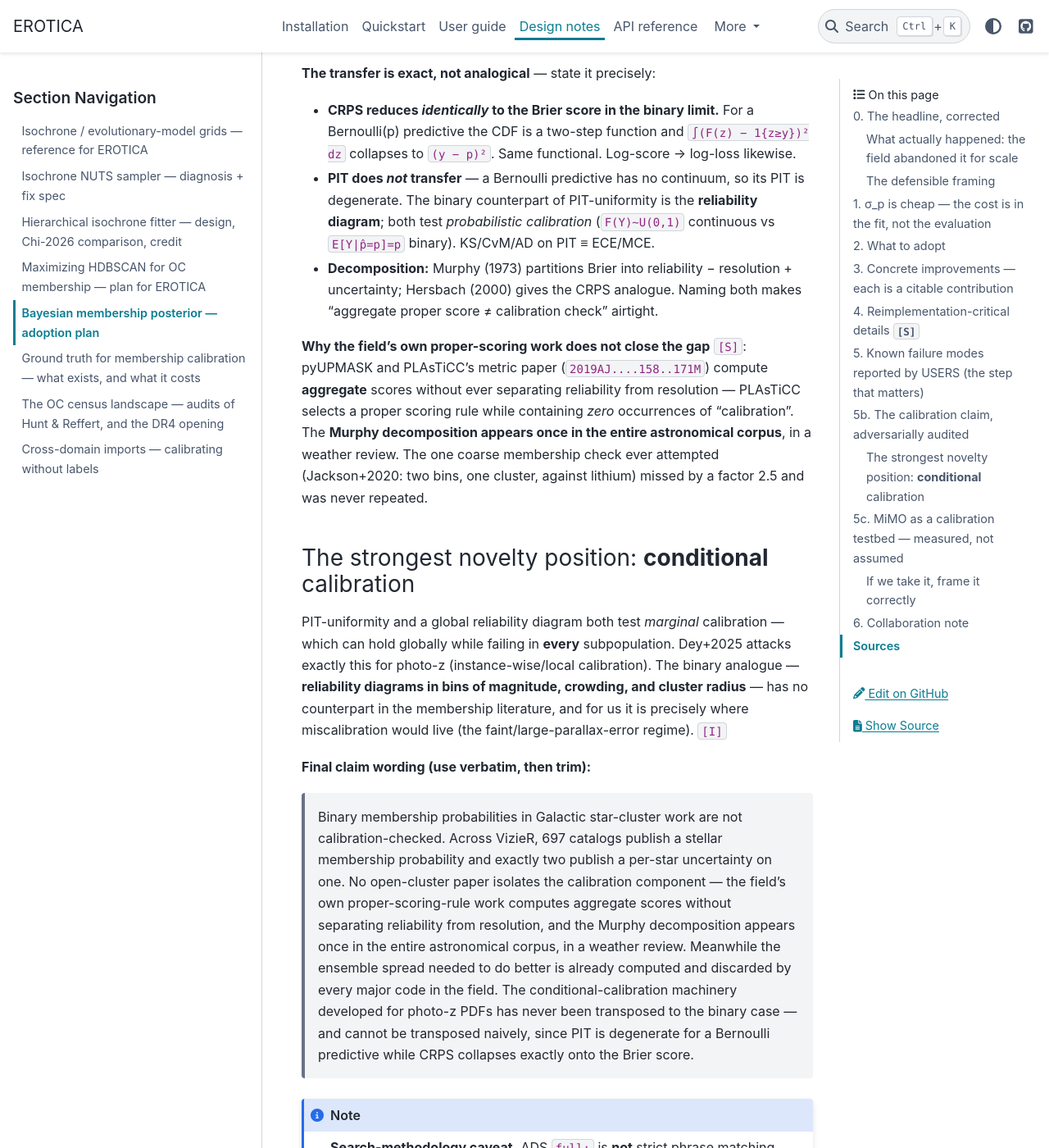
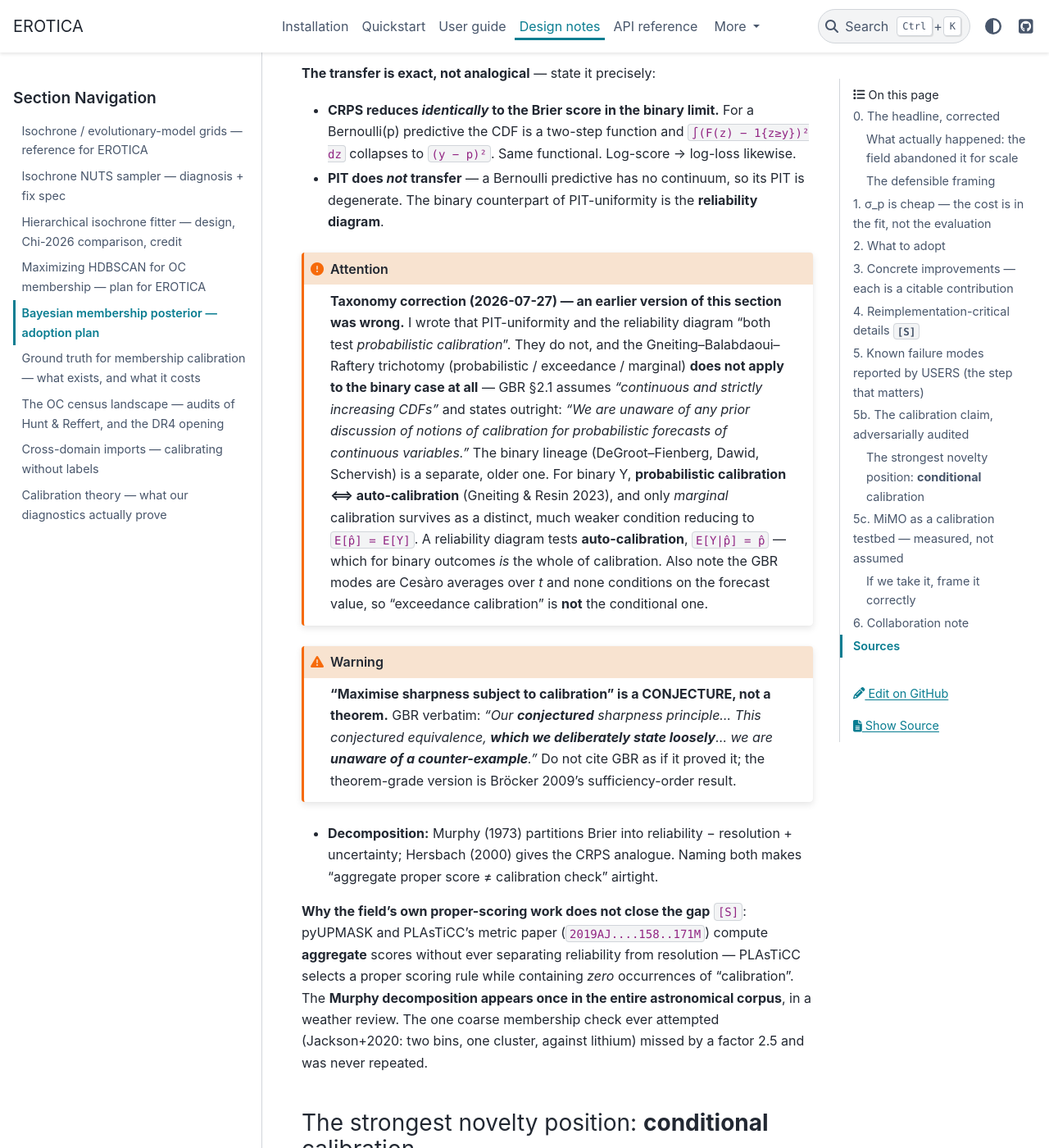
Before and after one commit to notluquis/erotica, a Sphinx documentation site: the page built from docs/design-notes/bayesian_membership_posterior.md, in a window 1280 px wide and 1400 px high, scrolled down 6924 px. Shown: the whole window at 82% size. Built offline with Sphinx 7.4.7 and the PyData theme 0.15.4, drawn with Linux system fonts in a browser that asks for light colours.

Commit message:
docs: calibration theory, including where our plan is weaker than claimed
Corrects a taxonomy error I introduced. I had written that PIT-uniformity and the
reliability diagram "both test probabilistic calibration". They do not: the
Gneiting-Balabdaoui-Raftery trichotomy assumes continuous strictly increasing
CDFs and does not apply to the binary case at all -- GBR say outright they were
unaware of any prior discussion for continuous variables, the binary lineage
being the separate older DeGroot-Fienberg/Dawid/Schervish one. For binary Y,
probabilistic calibration is equivalent to auto-calibration, and a reliability
diagram tests auto-calibration. Also flagged that "maximise sharpness subject to
calibration" is a CONJECTURE, stated as such by its own authors, not a theorem.

Practical consequences recorded: aggregate proper scores confound reliability
against resolution with opposite signs, and since UNC depends only on the
contamination fraction, Brier and log-loss are NOT comparable across clusters
with different contamination. Conditional binned reliability tests GROUPING LOSS,
not calibration loss. Replace ECE with the CORP reliability diagram and the MCB
term of the Brier decomposition, and deprecate Hosmer-Lemeshow, which
calibration.py implements and which Van Calster and Paul-Pennell-Lemeshow both
advise against.

Multicalibration is the right conceptual frame but the wrong technical one for
three pre-specified covariates: use the union of marginal binnings rather than the
product partition, do not claim omniprediction, and note the terminology trap
where "conditional calibration" means forecast-value conditioning in one school
and covariate conditioning in the other.

Four ways the theory says the plan is weaker: latent labels gate every diagnostic;
simulating from the fitted family is near-vacuous self-consistency; calibration is
nearly automatic when the model is right, so a good curve must be paired with
discrimination and grouping loss; and for a SINGLE fixed threshold, thresholding
the raw miscalibrated probability has zero calibration regret when the curve is
monotone.

The programme's real justification, which is stronger than "calibration is good
practice": the cluster+field mixture is Efron's two-groups model, 1-p_i is the
local FDR, and the expected contamination of a published member list is
E[1-p_i | i in S] -- honest only if p_i is calibrated conditional on selection.

Co-Authored-By: Claude Opus 5 (1M context) <noreply@anthropic.com>

````diff
--- a/docs/design-notes/bayesian_membership_posterior.md
+++ b/docs/design-notes/bayesian_membership_posterior.md
@@ -209,8 +209,29 @@ production infrastructure in RAIL/`qp`. An adversarial referee *will* find these
   predictive the CDF is a two-step function and `∫(F(z) − 1{z≥y})² dz` collapses to `(y − p)²`. Same
   functional. Log-score → log-loss likewise.
 - **PIT does *not* transfer** — a Bernoulli predictive has no continuum, so its PIT is degenerate.
-  The binary counterpart of PIT-uniformity is the **reliability diagram**; both test *probabilistic
-  calibration* (`F(Y)~U(0,1)` continuous vs `E[Y|p̂=p]=p` binary). KS/CvM/AD on PIT ≡ ECE/MCE.
+  The binary counterpart of PIT-uniformity is the **reliability diagram**.
+
+```{attention}
+**Taxonomy correction (2026-07-27) — an earlier version of this section was wrong.** I wrote that
+PIT-uniformity and the reliability diagram "both test *probabilistic calibration*". They do not, and
+the Gneiting–Balabdaoui–Raftery trichotomy (probabilistic / exceedance / marginal) **does not apply
+to the binary case at all** — GBR §2.1 assumes *"continuous and strictly increasing CDFs"* and states
+outright: *"We are unaware of any prior discussion of notions of calibration for probabilistic
+forecasts of continuous variables."* The binary lineage (DeGroot–Fienberg, Dawid, Schervish) is a
+separate, older one. For binary Y, **probabilistic calibration ⟺ auto-calibration**
+(Gneiting & Resin 2023), and only *marginal* calibration survives as a distinct, much weaker
+condition reducing to `E[p̂] = E[Y]`. A reliability diagram tests **auto-calibration**,
+`E[Y|p̂] = p̂` — which for binary outcomes *is* the whole of calibration. Also note the GBR modes are
+Cesàro averages over *t* and none conditions on the forecast value, so "exceedance calibration" is
+**not** the conditional one.
+```
+
+```{warning}
+**"Maximise sharpness subject to calibration" is a CONJECTURE, not a theorem.** GBR verbatim:
+*"Our **conjectured** sharpness principle… This conjectured equivalence, **which we deliberately
+state loosely**… we are **unaware of a counter-example**."* Do not cite GBR as if it proved it; the
+theorem-grade version is Bröcker 2009's sufficiency-order result.
+```
 - **Decomposition:** Murphy (1973) partitions Brier into reliability − resolution + uncertainty;
   Hersbach (2000) gives the CRPS analogue. Naming both makes "aggregate proper score ≠ calibration
   check" airtight.
--- a/docs/design-notes/index.md
+++ b/docs/design-notes/index.md
@@ -14,4 +14,5 @@ bayesian_membership_posterior
 membership_ground_truth
 oc_census_landscape
 cross_domain_calibration
+calibration_theory
 ```
````
Also changed, not shown: docs/design-notes/calibration_theory.md (added, +161 -0 lines).
